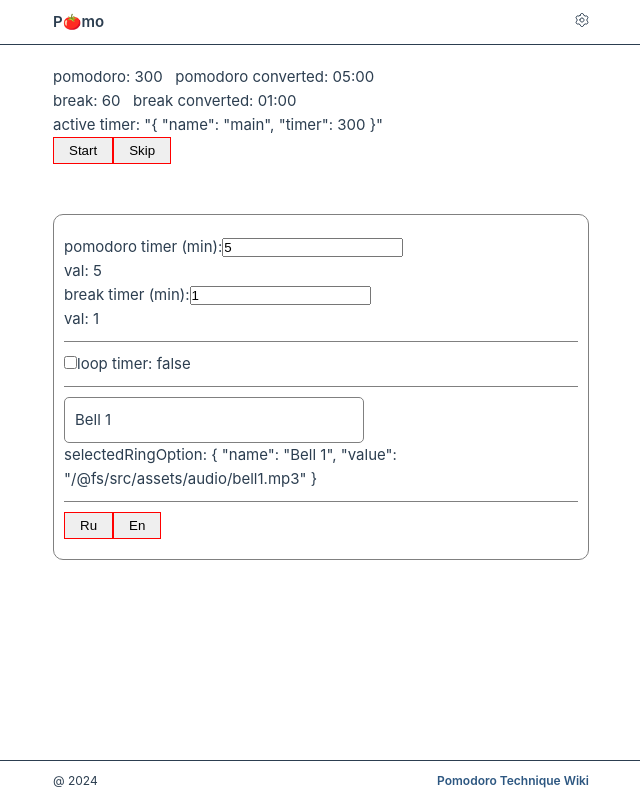
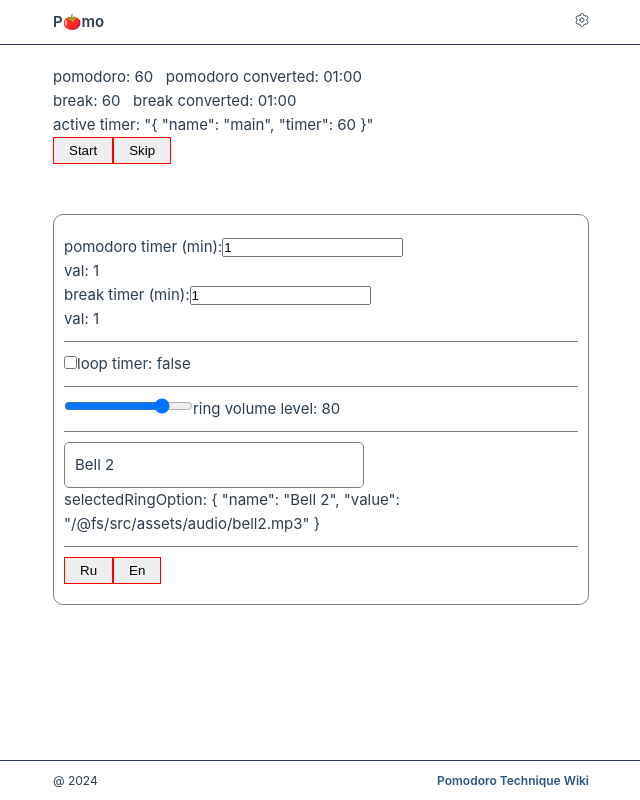
Before and after one commit to yygthb/pomo, a Vue app: page / in a window 1280 px wide. Shown: the whole page, without its empty margins (319-959 px from the left). Built offline with nearby package versions, Linux system fonts and the light colour scheme.

Commit message:
feat: audio ring service

```diff
--- a/src/components/Main.vue
+++ b/src/components/Main.vue
@@ -5,20 +5,22 @@ import { lessThanTenMod } from "../helpers/lessThanTenMod";
 import AppButton from "./ui/AppButton.vue";
 import AppSelect from "./ui/AppSelect.vue";
 import AppCheckbox from "./ui/AppCheckbox.vue";
+import AppRange from "./ui/AppRange.vue";
 
 import BellSound_1 from "../assets/audio/bell1.mp3";
 import BellSound_2 from "../assets/audio/bell2.mp3";
 import BellSound_3 from "../assets/audio/bell3.mp3";
 import BellSound_4 from "../assets/audio/bell4.mp3";
+import { Ring } from "./services/Ring";
 
-const mainTimerConfiguredVal = ref(5);
+const mainTimerConfiguredVal = ref(1);
 const mainTimer = ref(mainTimerConfiguredVal.value * 60);
 const breakTimerConfiguredVal = ref(1);
 const breakTimer = ref(breakTimerConfiguredVal.value * 60);
 const isRunning = ref(false);
 const activeTimer = ref({
-  name: "main", // ['main', 'break'];
-  timer: mainTimer, // ['mainTimer', 'breakTimer'];
+  name: "main",       // ['main', 'break'];
+  timer: mainTimer,   // ['mainTimer', 'breakTimer'];
 });
 const isTimerLooped = ref(false);
 const ringOptions = ref([
@@ -27,7 +29,11 @@ const ringOptions = ref([
   { name: "Bell 3", value: BellSound_3 },
   { name: "Bell 4", value: BellSound_4 },
 ]);
-const selectedRingOption = ref(ringOptions.value[0]);
+const selectedRingOption = ref(ringOptions.value[1]);
+const volumeLevel = ref(80);
+
+const ring = new Ring(selectedRingOption.value.value);
+
 var timerInterval;
 
 watch(mainTimerConfiguredVal, () => {
@@ -55,7 +61,7 @@ function startTimer() {
     if (activeTimer.value.timer > 0) {
       activeTimer.value.timer--;
     } else {
-      ringTheBell(selectedRingOption.value.value);
+      ring.play();
       stopTimer();
       return;
     }
@@ -90,12 +96,10 @@ function skipTimer() {
   stopTimer();
 }
 
-function ringTheBell(sound) {
-  console.log('ring sound', sound);
-  let note = new Audio(sound);
-  note.addEventListener("canplaythrough", () => {
-    note.play();
-  });
+function volumeLevelChangeHandler() {
+  ring.stop();
+  ring.setVolume(volumeLevel.value);
+  ring.play();
 }
 
 const mainTimerConverted = computed(() => {
@@ -115,7 +119,9 @@ function setI18nLocale(locale) {
 }
 
 function ringSelectedHandler() {
-  ringTheBell(selectedRingOption.value.value);
+  ring.stop();
+  ring.setSound(selectedRingOption.value.value);
+  ring.play();
 }
 </script>
 
@@ -175,7 +181,20 @@ function ringSelectedHandler() {
           </div>
 
           <div class="config-item">
-            <AppSelect :options="ringOptions" v-model="selectedRingOption" :selectedOptionCb="ringSelectedHandler" />
+            <AppRange
+              v-model="volumeLevel"
+              :step="10"
+              :changeHandler="volumeLevelChangeHandler"
+            />
+            <span>ring volume level: {{ volumeLevel }}</span>
+          </div>
+
+          <div class="config-item">
+            <AppSelect
+              :options="ringOptions"
+              v-model="selectedRingOption"
+              :selectedOptionCb="ringSelectedHandler"
+            />
             <p>selectedRingOption: {{ selectedRingOption }}</p>
           </div>
 
--- /dev/null
+++ b/src/components/services/Ring.js
@@ -0,0 +1,28 @@
+export class Ring extends Audio {
+  constructor(src) {
+    super(src);
+  }
+
+  log() {
+    console.log('log ring "this": ', this);
+  }
+
+  play() {
+    this.stop();
+    super.play();
+  }
+
+  stop() {
+    this.pause();
+    this.currentTime = 0;
+  }
+
+  setVolume(val) {
+    this.volume = val / 100;
+  }
+
+  async setSound(src) {
+    this.src = src;
+    this.load();
+  }
+}
```
